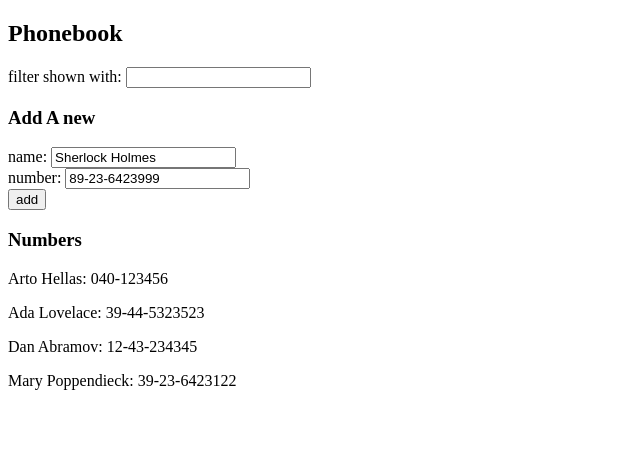
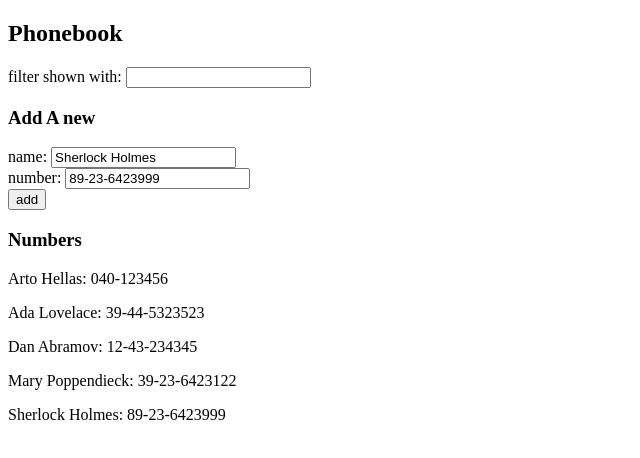
Before and after one commit to richardmunyao/fullstackopen, a React (Create React App) app in the folder part2/phonebook/: page / in a window 1280 px wide. Shown: the top 458 px of the page, without its empty margins (0-640 px from the left). Built offline with nearby package versions, Linux system fonts and the light colour scheme; data requests are answered from the project's data file; the HTML template or start-up script is replaced by a standard one.

Commit message:
saving new users to backend server

```diff
--- a/part2/phonebook/db.json
+++ b/part2/phonebook/db.json
@@ -1,5 +1,5 @@
 {
-    "persons":[
+  "persons": [
     {
       "name": "Arto Hellas",
       "number": "040-123456",
@@ -19,6 +19,11 @@
       "name": "Mary Poppendieck",
       "number": "39-23-6423122",
       "id": 4
+    },
+    {
+      "name": "Sherlock Holmes",
+      "number": "89-23-6423999",
+      "id": 5
     }
   ]
 }
--- a/part2/phonebook/src/App.js
+++ b/part2/phonebook/src/App.js
@@ -31,9 +31,14 @@ const App = () => {
         const newPersonObj = {
           name: newName,
           number: newNumber,
-          id: persons.length + 1
         }
-        setPersons(persons.concat(newPersonObj))
+        // setPersons(persons.concat(newPersonObj))
+        const url = ('http://localhost:3001/persons')
+        axios
+          .post(url, newPersonObj)
+          .then(response => {
+            setPersons(persons.concat(response.data))
+          })
         setNewName('')
         setNewNumber('')
       }
```
Lines whose indentation alone changed are shown as unchanged.
